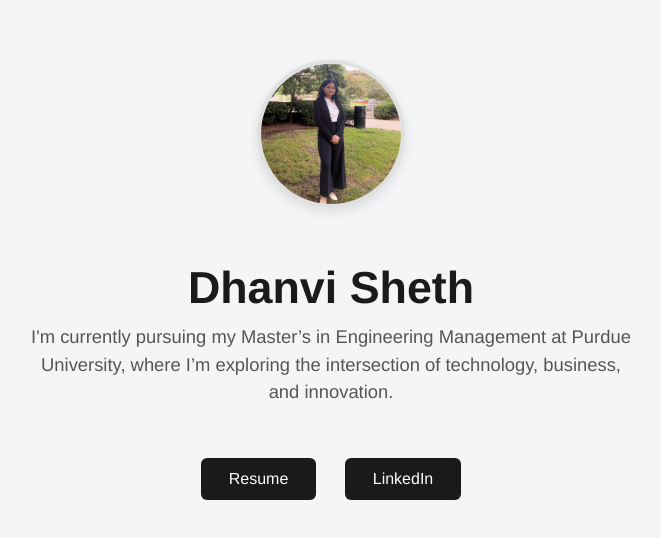
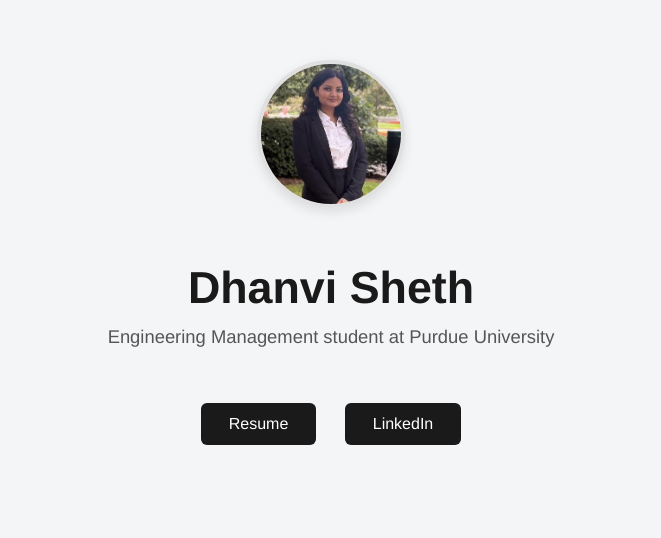
Before and after one commit to dhanvisheth07/dhanvi, a plain HTML site: page index.html in a window 1280 px wide. Shown: the whole page, without its empty margins (309-970 px from the left). Drawn offline with Linux system fonts and the light colour scheme; a web font is replaced by a local one.

Commit message:
Update index.html

```diff
--- a/index.html
+++ b/index.html
@@ -62,9 +62,9 @@
 </head>
 <body>
   <div class="container">
-    <img src="ds.jpeg" alt="DS" class="profile-pic" />
+    <img src="ds1.jpeg" alt="DS" class="profile-pic" />
     <h1>Dhanvi Sheth</h1>
-    <h2>I'm currently pursuing my Master’s in Engineering Management at Purdue University, where I’m exploring the intersection of technology, business, and innovation.</h2>
+    <h2>Engineering Management student at Purdue University</h2>
     <div class="links">
       <a href="https://drive.google.com/file/d/1MpB0PVLasTL1bDX8W7-10WlGn0qgBjq2/view" target="_blank">Resume</a>
       <a href="https://www.linkedin.com/in/dhanvi-sheth/" target="_blank">LinkedIn</a>
```
